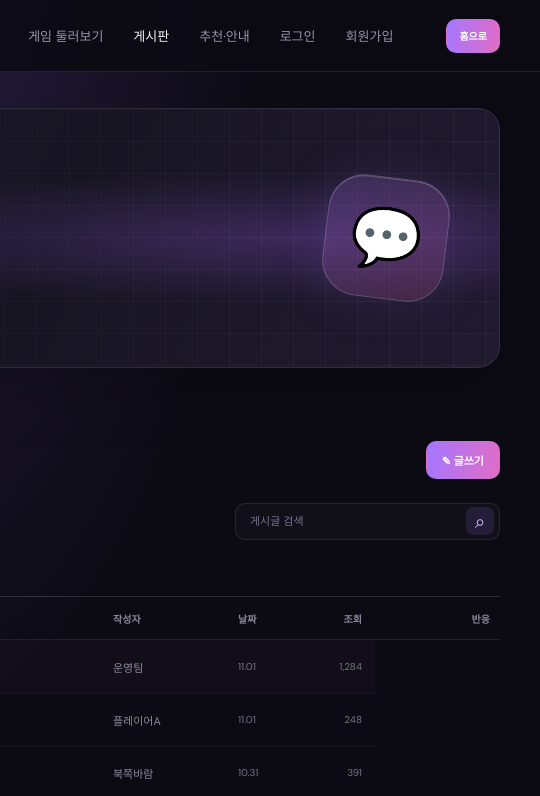
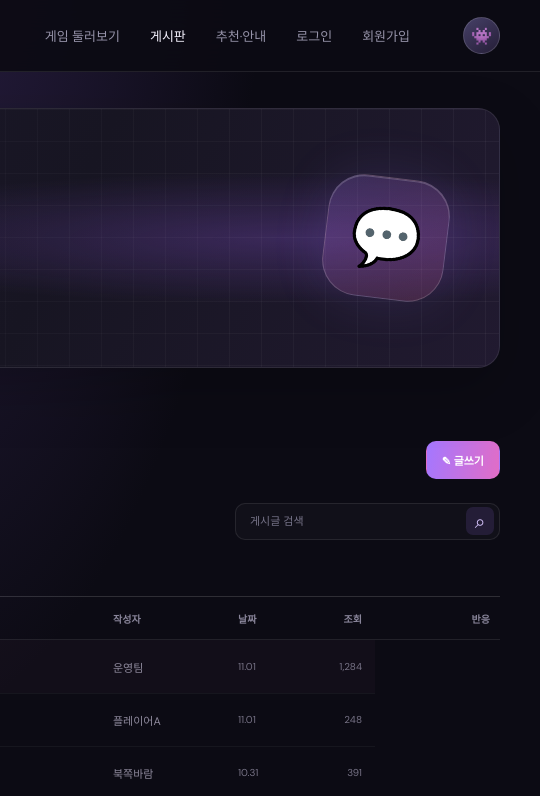
Before and after one commit to julie9578/VisionAI, a plain HTML site: page board.html in a window 1280 px wide. Shown: the top 796 px of the page, 740-1280 px from the left. Drawn offline with Linux system fonts and the light colour scheme; no server answers.

Commit message:
Replace board home button with profile link

```diff
--- a/board.html
+++ b/board.html
@@ -14,7 +14,7 @@
     <div class="shell nav">
       <a class="logo" href="index.html" aria-label="ARCADE 홈"><span class="logo-mark"><svg viewBox="0 0 24 24" fill="none" aria-hidden="true"><path d="M7 8.5h10a4 4 0 0 1 3.8 5.2l-.7 2.3a2.5 2.5 0 0 1-4 1.2l-2.2-1.7h-3.8l-2.2 1.7a2.5 2.5 0 0 1-4-1.2l-.7-2.3A4 4 0 0 1 7 8.5Z" stroke="white" stroke-width="1.8"/><path d="M8 11v4m-2-2h4m7-1h.01M18 14h.01" stroke="white" stroke-width="1.8" stroke-linecap="round"/></svg></span>ARCADE</a>
       <nav class="nav-links" aria-label="메인 메뉴"><a href="index.html#games">게임 둘러보기</a><a class="active" href="board.html" aria-current="page">게시판</a><a href="index.html#about">추천·안내</a><a href="login.html">로그인</a><a href="signup.html">회원가입</a></nav>
-      <div class="nav-actions"><a class="button board-home-link" href="index.html">홈으로</a></div>
+      <div class="nav-actions"><a class="avatar" href="login.html" aria-label="로그인 후 프로필 보기" id="profileButton">👾</a></div>
     </div>
   </header>
 
```
